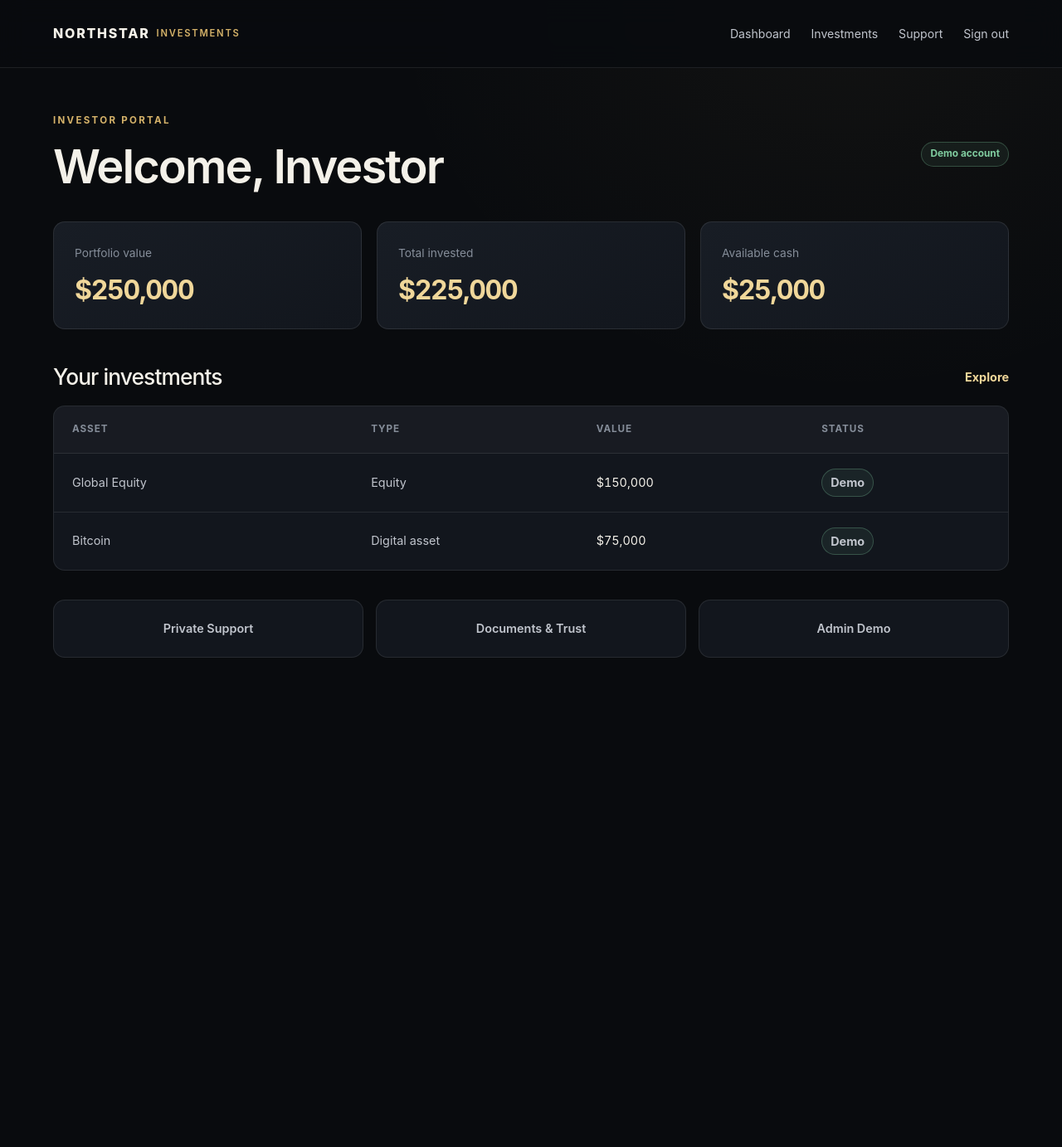
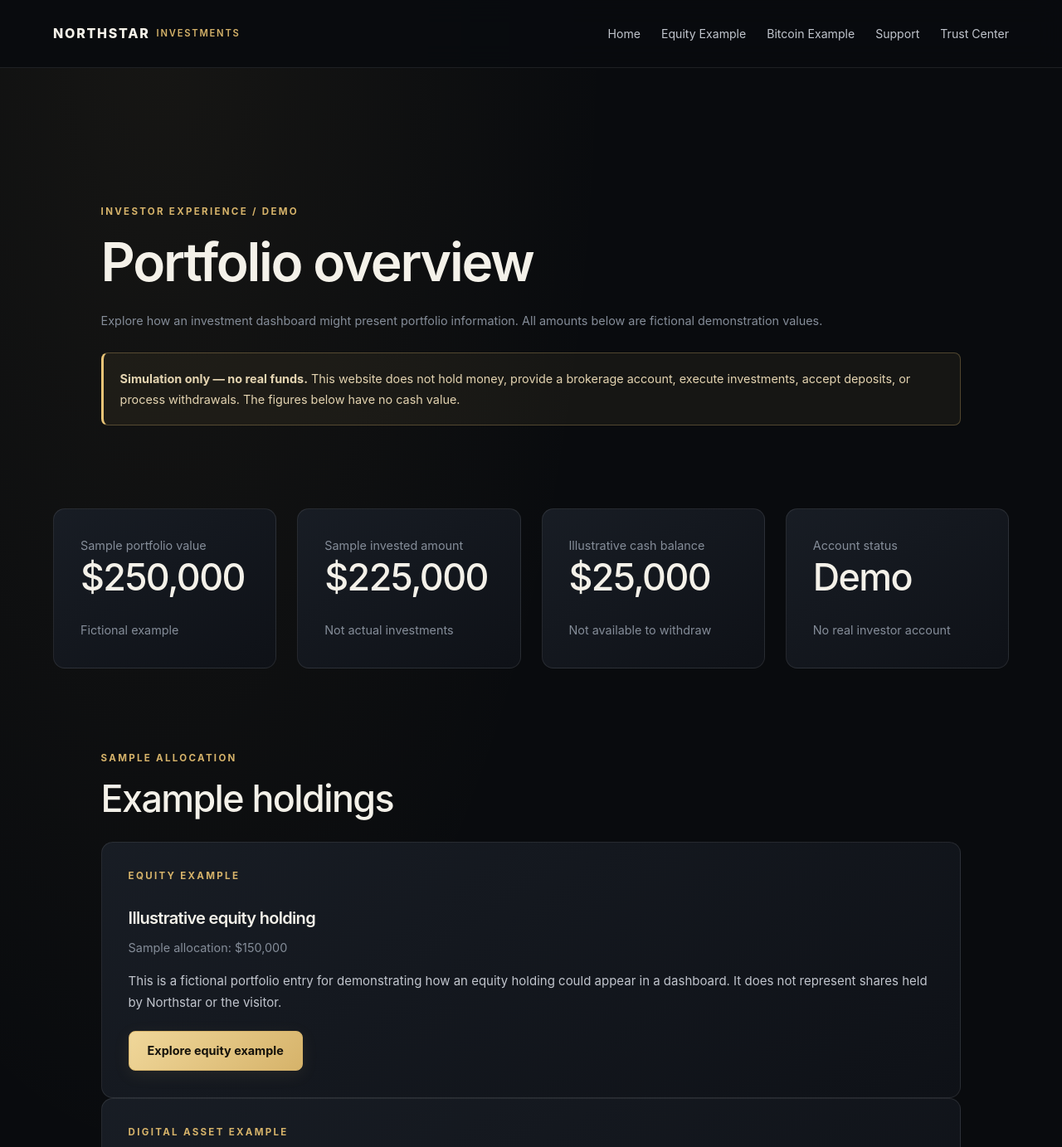
Before and after one commit to benjaminonyegbule68-droid/whitegee-stuff, a plain HTML site: page dashboard.html in a window 1280 px wide. Shown: the top 1383 px of the page at 83% size. Before the commit the page ends 883 px from the top, so only its background shows below. Drawn offline with Linux system fonts and the light colour scheme.

Commit message:
Update dashboard.html

```diff
--- a/dashboard.html
+++ b/dashboard.html
@@ -1,6 +1,164 @@
-<!doctype html><html lang="en"><head><meta charset="utf-8"><meta name="viewport" content="width=device-width,initial-scale=1"><title>Investor Dashboard</title><link rel="stylesheet" href="public/styles.css"></head>
-<body class="portal-page"><header class="nav portal-nav"><a class="brand" href="index.html">NORTHSTAR <span>INVESTMENTS</span></a><nav><a href="dashboard.html">Dashboard</a><a href="investment.html">Investments</a><a href="support.html">Support</a><a href="index.html">Sign out</a></nav></header>
-<main class="dashboard"><div class="welcome"><div><p class="eyebrow">INVESTOR PORTAL</p><h1>Welcome, Investor</h1></div><span class="status">Demo account</span></div>
-<div class="metrics"><div><span>Portfolio value</span><strong>$250,000</strong></div><div><span>Total invested</span><strong>$225,000</strong></div><div><span>Available cash</span><strong>$25,000</strong></div></div>
-<section class="dash-section"><div class="section-head"><h2>Your investments</h2><a href="investment.html">Explore</a></div><div class="table"><div class="tr th"><span>Asset</span><span>Type</span><span>Value</span><span>Status</span></div><div class="tr"><span>Global Equity</span><span>Equity</span><span>$150,000</span><span class="status">Demo</span></div><div class="tr"><span>Bitcoin</span><span>Digital asset</span><span>$75,000</span><span class="status">Demo</span></div></div></section>
-<div class="quick"><a href="support.html">Private Support</a><a href="trust.html">Documents & Trust</a><a href="admin.html">Admin Demo</a></div></main></body></html>
+
+<!doctype html>
+<html lang="en">
+<head>
+  <meta charset="utf-8">
+  <meta name="viewport" content="width=device-width, initial-scale=1">
+  <meta name="theme-color" content="#090b0e">
+  <meta name="description" content="Explore a fictional Northstar Investments portfolio dashboard.">
+  <title>Demo Portfolio — Northstar Investments</title>
+  <link rel="stylesheet" href="public/styles.css">
+</head>
+
+<body>
+  <header class="nav">
+    <a class="brand" href="index.html">
+      NORTHSTAR <span>INVESTMENTS</span>
+    </a>
+
+    <nav aria-label="Main navigation">
+      <a href="index.html">Home</a>
+      <a href="investment.html?asset=equity">Equity Example</a>
+      <a href="investment.html?asset=bitcoin">Bitcoin Example</a>
+      <a href="support.html">Support</a>
+      <a href="trust.html">Trust Center</a>
+    </nav>
+  </header>
+
+  <main class="content">
+    <section class="section">
+      <p class="eyebrow">INVESTOR EXPERIENCE / DEMO</p>
+      <h1>Portfolio overview</h1>
+      <p class="muted">
+        Explore how an investment dashboard might present portfolio
+        information. All amounts below are fictional demonstration values.
+      </p>
+
+      <div class="notice" role="note">
+        <strong>Simulation only — no real funds.</strong>
+        This website does not hold money, provide a brokerage account,
+        execute investments, accept deposits, or process withdrawals.
+        The figures below have no cash value.
+      </div>
+    </section>
+
+    <section class="grid4" aria-label="Sample portfolio metrics">
+      <article class="card metric">
+        <p class="muted">Sample portfolio value</p>
+        <h2>$250,000</h2>
+        <p class="muted">Fictional example</p>
+      </article>
+
+      <article class="card metric">
+        <p class="muted">Sample invested amount</p>
+        <h2>$225,000</h2>
+        <p class="muted">Not actual investments</p>
+      </article>
+
+      <article class="card metric">
+        <p class="muted">Illustrative cash balance</p>
+        <h2>$25,000</h2>
+        <p class="muted">Not available to withdraw</p>
+      </article>
+
+      <article class="card metric">
+        <p class="muted">Account status</p>
+        <h2>Demo</h2>
+        <p class="muted">No real investor account</p>
+      </article>
+    </section>
+
+    <section class="section">
+      <div class="section-heading">
+        <div>
+          <p class="eyebrow">SAMPLE ALLOCATION</p>
+          <h2>Example holdings</h2>
+        </div>
+      </div>
+
+      <div class="grid2">
+        <article class="card">
+          <p class="eyebrow">EQUITY EXAMPLE</p>
+          <h3>Illustrative equity holding</h3>
+          <p class="muted">
+            Sample allocation: $150,000
+          </p>
+          <p>
+            This is a fictional portfolio entry for demonstrating how
+            an equity holding could appear in a dashboard. It does not
+            represent shares held by Northstar or the visitor.
+          </p>
+          <a class="button button-secondary" href="investment.html?asset=equity">
+            Explore equity example
+          </a>
+        </article>
+
+        <article class="card">
+          <p class="eyebrow">DIGITAL ASSET EXAMPLE</p>
+          <h3>Illustrative Bitcoin holding</h3>
+          <p class="muted">
+            Sample allocation: $75,000
+          </p>
+          <p>
+            This is a fictional portfolio entry. No Bitcoin is held,
+            purchased, or managed through this website.
+          </p>
+          <a class="button button-secondary" href="investment.html?asset=bitcoin">
+            Explore Bitcoin example
+          </a>
+        </article>
+      </div>
+    </section>
+
+    <section class="section">
+      <div class="card">
+        <p class="eyebrow">YOUR DEMO EXPERIENCE</p>
+        <h2>Explore the platform</h2>
+        <p>
+          Browse the example investment pages and learn about the
+          information an investment service should disclose before
+          accepting customers or funds.
+        </p>
+
+        <div class="quick">
+          <a href="investment.html?asset=equity">Equity example →</a>
+          <a href="investment.html?asset=bitcoin">Bitcoin example →</a>
+          <a href="trust.html">Trust and risk information →</a>
+          <a href="support.html">Support page →</a>
+        </div>
+      </div>
+    </section>
+
+    <section class="section">
+      <p class="muted">
+        Northstar Investments is currently a demonstration website,
+        not a licensed or operational investment service. Do not send
+        money or sensitive personal information through this website.
+        Investment products can lose value, including the entire amount
+        invested.
+      </p>
+
+      <a href="index.html">← Return to homepage</a>
+    </section>
+  </main>
+
+  <footer class="footer">
+    <p>
+      © <span id="current-year"></span> Northstar Investments.
+      Fictional demonstration only.
+    </p>
+    <div>
+      <a href="trust.html">Trust Center</a>
+      &nbsp;·&nbsp;
+      <a href="support.html">Support</a>
+      &nbsp;·&nbsp;
+      <a href="index.html">Home</a>
+    </div>
+  </footer>
+
+  <script>
+    document.getElementById("current-year").textContent =
+      new Date().getFullYear();
+  </script>
+</body>
+</html>
```
